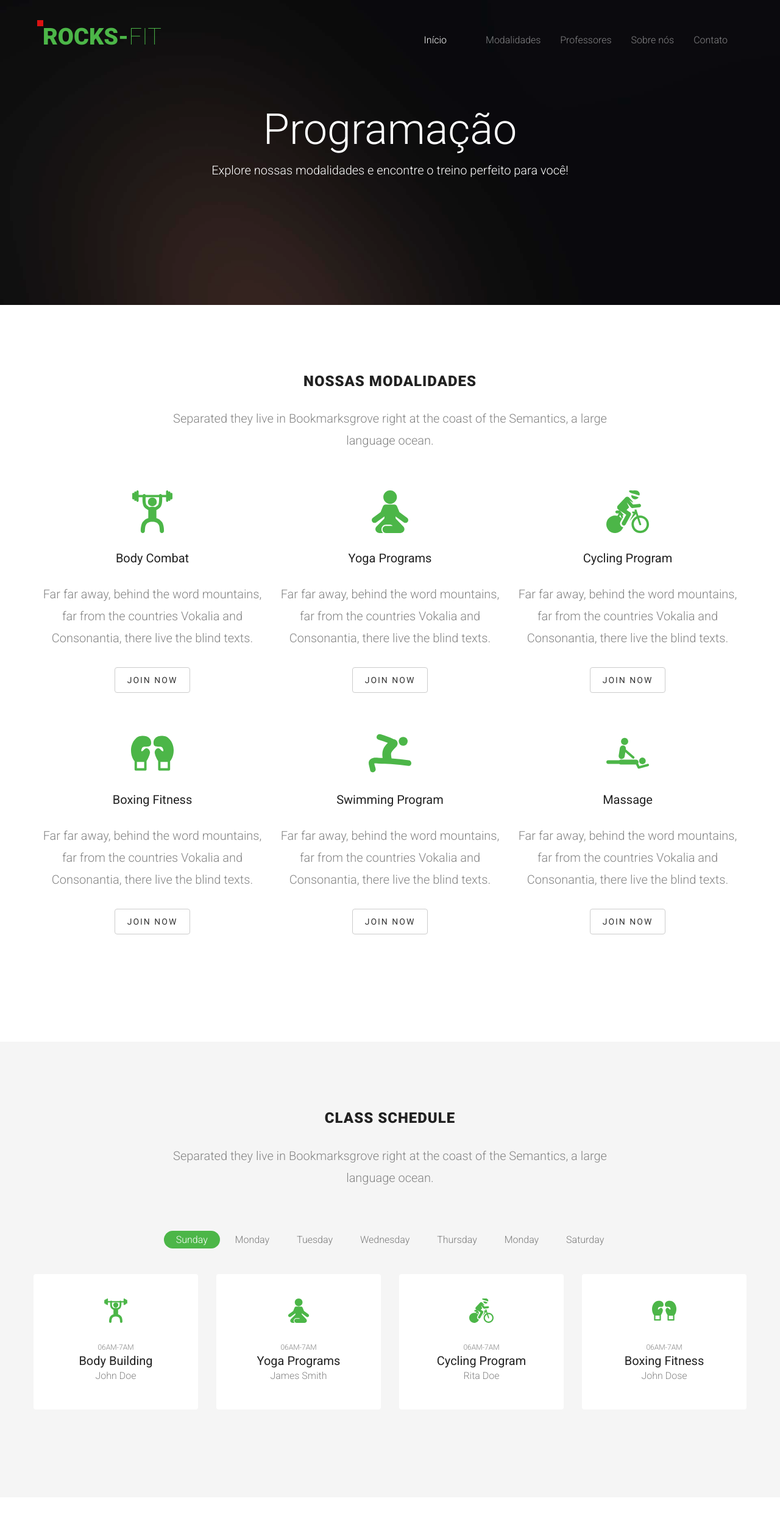
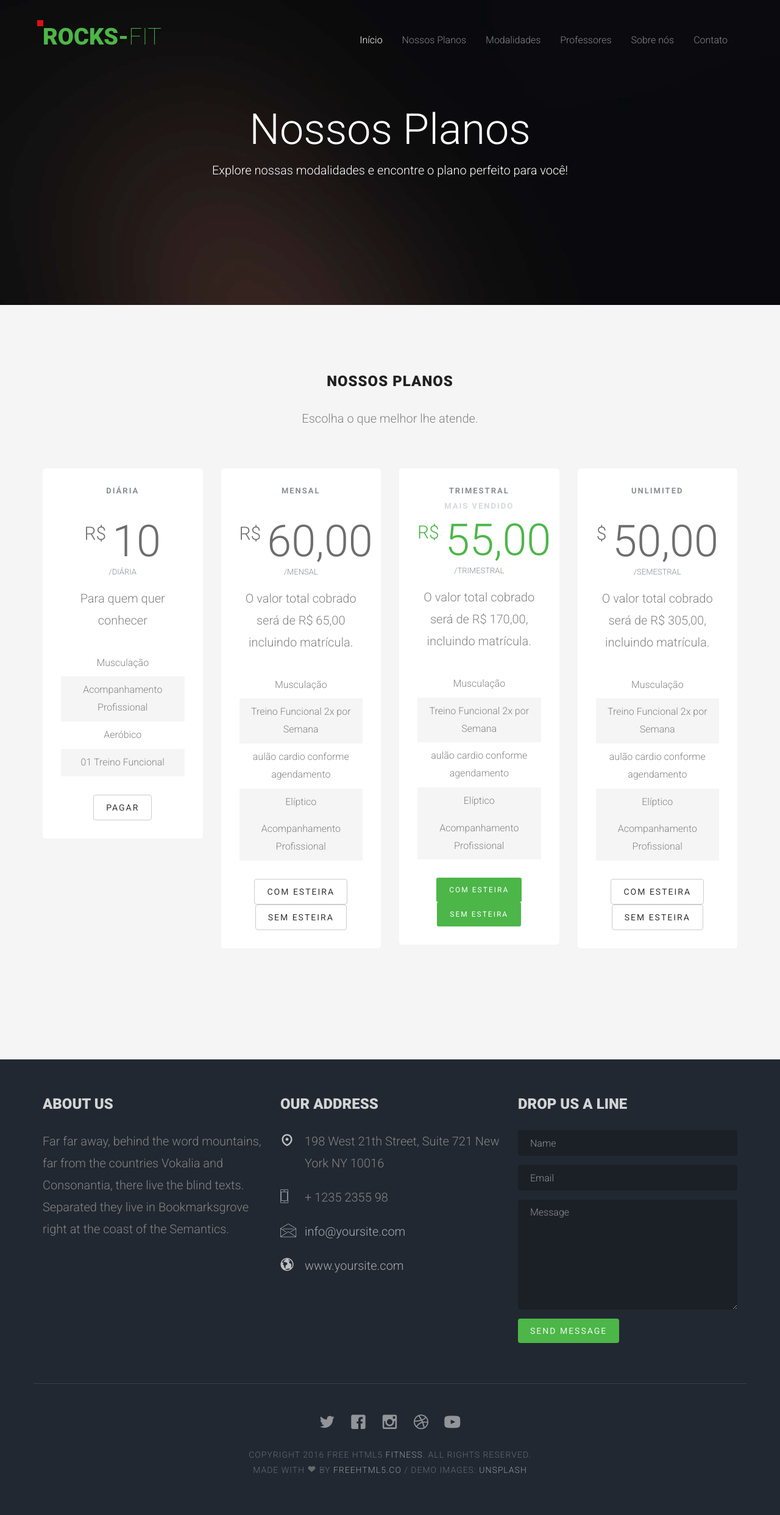
Before and after one commit to cleysoncassio/Rocks-Fit, a Django app: template blog/templates/programs.html in a window 1280 px wide. Shown: the whole page at 61% size. Before the commit the page ends 2262 px from the top, so only its background shows below. Run offline with Django 3.2, Linux system fonts and the light colour scheme; the template is opened without the code that fills it, so the values that code supplies are empty; style sheets or scripts are compiled from the project's sources; some libraries are stand-ins or nearby versions; some web fonts are replaced.

Commit message:
alter html

```diff
--- a/blog/templates/contact.html
+++ b/blog/templates/contact.html
@@ -63,7 +63,7 @@
 									<a href="{% url 'home' %}">Início</a>
 								</li>
 								<li>
-									<a href="{% url 'programs' %}" class="fh5co-sub-ddown"></a>
+									<a href="{% url 'programs' %}">Nossos Planos </a>
 								</li>
 								<li>
 									<a href="{% url 'schedule' %}">Modalidades</a>
@@ -142,6 +142,7 @@
 				<div class="container">
 					<div class="row">
 						<div class="col-md-4 animate-box">
+
 							<h3 class="section-title">Sobre Nós</h3>
 							<p>Na Academia Rocks Fit, estamos comprometidos em fornecer um ambiente acolhedor e motivador para todos os nossos membros. Nossa missão é ajudar você a alcançar seus objetivos de fitness com o apoio de nossos treinadores especializados e instalações de última geração.</p>
 						</div>
--- a/blog/templates/programs.html
+++ b/blog/templates/programs.html
@@ -1,16 +1,19 @@
 {% load static %}
-<!DOCTYPE html>
+<!DOCTYPE Html5>
 <!--[if lt IE 7]>      <html class="no-js lt-ie9 lt-ie8 lt-ie7"> <![endif]-->
 <!--[if IE 7]>         <html class="no-js lt-ie9 lt-ie8"> <![endif]-->
 <!--[if IE 8]>         <html class="no-js lt-ie9"> <![endif]-->
-<!--[if gt IE 8]><!--> <html class="no-js"> <!--<![endif]-->
+<!--[if gt IE 8]><!-->
+<html class="no-js"> <!--<![endif]-->
+
 <head>
 	<meta charset="utf-8">
 	<meta http-equiv="X-UA-Compatible" content="IE=edge">
 	<title>Rocks-Fit</title>
 	<meta name="viewport" content="width=device-width, initial-scale=1">
 	<meta name="description" content="Academia Rocks Fit - Treinamento Personalizado, Musculação, Cardio e Mais" />
-		<meta name="keywords" content="academia, fitness, musculação, treino personalizado, cardio, saúde, bem-estar, Rocks Fit" />
+	<meta name="keywords"
+		content="academia, fitness, musculação, treino personalizado, cardio, saúde, bem-estar, Rocks Fit" />
 	<meta name="author" content="Cleyson Cassio" />
 
 	<!-- Place favicon.ico and apple-touch-icon.png in the root directory -->
@@ -42,6 +45,7 @@
 	<![endif]-->
 
 </head>
+
 <body>
 	<div id="fh5co-wrapper">
 		<div id="fh5co-page">
@@ -58,7 +62,7 @@
 										<a href="{% url 'home' %}">Início</a>
 									</li>
 									<li>
-									<a href="{% url 'programs' %}" class="fh5co-sub-ddown"></a>
+										<a href="{% url 'programs' %}">Nossos Planos </a>
 									</li>
 									<li>
 										<a href="{% url 'schedule' %}">Modalidades</a>
@@ -72,210 +76,131 @@
 					</div>
 				</header>
 				<!-- end:fh5co-header -->
-		<div class="fh5co-parallax" style="background-image: url({% static 'images/home-image-5.jpg' %});" data-stellar-background-ratio="0.5">
+				<div class="fh5co-parallax" style="background-image: url({% static 'images/home-image-5.jpg' %});"
+					data-stellar-background-ratio="0.5">
 					<div class="overlay"></div>
 					<div class="container">
 						<div class="row">
-					<div class="col-md-8 col-md-offset-2 col-sm-12 col-sm-offset-0 col-xs-12 col-xs-offset-0 text-center fh5co-table">
+							<div
+								class="col-md-8 col-md-offset-2 col-sm-12 col-sm-offset-0 col-xs-12 col-xs-offset-0 text-center fh5co-table">
 								<div class="fh5co-intro fh5co-table-cell animate-box">
-							<h1 class="text-center">Programação</h1>
-							<p>Explore nossas modalidades e encontre o treino perfeito para você!</p>
+									<h1 class="text-center">Nossos Planos</h1>
+									<p>Explore nossas modalidades e encontre o plano perfeito para você!</p>
 								</div>
 							</div>
 						</div>
 					</div>
 				</div>
 
-		</div><!-- end: fh5co-parallax -->
-		<!-- end:fh5co-hero -->
-		<div id="fh5co-programs-section">
+				<!-- NOSSOS PLANOS -->
+				<div id="fh5co-pricing-section" class="fh5co-pricing fh5co-lightgray-section">
 					<div class="container">
 						<div class="row">
 							<div class="col-md-8 col-md-offset-2">
 								<div class="heading-section text-center animate-box">
-							<h2>Nossas Modalidades</h2>
-							<p>Separated they live in Bookmarksgrove right at the coast of the Semantics, a large language ocean.</p>
+									<h2>Nossos Planos</h2>
+									<p>Escolha o que melhor lhe atende.</p>
 								</div>
 							</div>
 						</div>
-				<div class="row text-center">
-					<div class="col-md-4 col-sm-6">
-						<div class="program animate-box">
-							<img src="{% static 'images/fit-dumbell.svg' %}" alt="Cycling">
-							<h3>Body Combat</h3>
-							<p>Far far away, behind the word mountains, far from the countries Vokalia and Consonantia, there live the blind texts.</p>
-							<span><a href="#" class="btn btn-default">Join Now</a></span>
+						<div class="row">
+							<div class="pricing">
+								<div class="col-md-3 animate-box">
+									<div class="price-box animate-box">
+										<h2 class="pricing-plan">Diária</h2>
+										<div class="price"><sup class="currency">R$</sup>10<small>/DIÁRIA</small></div>
+										<p>Para quem quer conhecer</p>
+										<ul class="classes">
+											<li>Musculação</li>
+											<li class="color">Acompanhamento Profissional</li>
+											<li>Aeróbico</li>
+											<li class="color">01 Treino Funcional</li>
+										</ul>
+										<a href="https://loja.infinitepay.io/workplacevirgilio/zfy3125-diaria"
+											class="btn btn-default">PAGAR</a>
 									</div>
 								</div>
-					<div class="col-md-4 col-sm-6">
-						<div class="program animate-box">
-							<img src="{% static 'images/fit-yoga.svg' %}" alt="">
-							<h3>Yoga Programs</h3>
-							<p>Far far away, behind the word mountains, far from the countries Vokalia and Consonantia, there live the blind texts.</p>
-							<span><a href="#" class="btn btn-default">Join Now</a></span>
+
+								<div class="col-md-3 animate-box">
+									<div class="price-box animate-box">
+										<h2 class="pricing-plan">MENSAL</h2>
+										<div class="price"><sup class="currency">R$</sup>60,00<small>/mensal</small>
+										</div>
+										<p>O valor total cobrado será de R$ 65,00 incluindo matrícula. </p>
+										<ul class="classes">
+											<li>Musculação</li>
+											<li class="color">Treino Funcional 2x por Semana</li>
+											<li>aulão cardio conforme agendamento</li>
+											<li class="color">Elíptico</li>
+											<li class="color">Acompanhamento Profissional</li>
+										</ul>
+										<a href="https://loja.infinitepay.io/workplacevirgilio/mup2504-musculacao-mensal-esteira-matricula"
+											class="btn btn-default">COM ESTEIRA</a>
+										<a href="https://loja.infinitepay.io/workplacevirgilio/cgg1637-musculacao-mensal-matricula"
+											class="btn btn-default">SEM ESTEIRA</a>
 									</div>
 								</div>
-					<div class="col-md-4 col-sm-6">
-						<div class="program animate-box">
-							<img src="{% static 'images/fit-cycling.svg' %}" alt="">
-							<h3>Cycling Program</h3>
-							<p>Far far away, behind the word mountains, far from the countries Vokalia and Consonantia, there live the blind texts.</p>
-							<span><a href="#" class="btn btn-default">Join Now</a></span>
+
+								<div class="col-md-3 animate-box">
+									<div class="price-box animate-box popular">
+										<h2 class="pricing-plan pricing-plan-offer">TRIMESTRAL <span>MAIS VENDIDO</span>
+										</h2>
+										<div class="price"><sup class="currency">R$</sup>55,00<small>/TRIMESTRAL</small>
+										</div>
+										<p>O valor total cobrado será de R$ 170,00, incluindo matrícula.</p>
+										<ul class="classes">
+											<li>Musculação</li>
+											<li class="color">Treino Funcional 2x por Semana</li>
+											<li>aulão cardio conforme agendamento</li>
+											<li class="color">Elíptico</li>
+											<li class="color">Acompanhamento Profissional</li>
+										</ul>
+										<a href="https://loja.infinitepay.io/workplacevirgilio/sfz1150-musculacao-trimestral-esteira-matricula"
+											class="btn btn-select-plan btn-sm">COM ESTEIRA</a>
+										<a href="https://loja.infinitepay.io/workplacevirgilio/trm4676-musculacao-trimestral-esteira-matricula"
+											class="btn btn-select-plan btn-sm">SEM ESTEIRA</a>
+
 									</div>
 								</div>
-					<div class="col-md-4 col-sm-6">
-						<div class="program animate-box">
-							<img src="{% static 'images/fit-boxing.svg' %}" alt="Cycling">
-							<h3>Boxing Fitness</h3>
-							<p>Far far away, behind the word mountains, far from the countries Vokalia and Consonantia, there live the blind texts.</p>
-							<span><a href="#" class="btn btn-default">Join Now</a></span>
+
+								<div class="col-md-3 animate-box">
+									<div class="price-box animate-box">
+										<h2 class="pricing-plan">Unlimited</h2>
+										<div class="price"><sup class="currency">$</sup>50,00<small>/semestral</small>
 										</div>
-					</div>
-					<div class="col-md-4 col-sm-6">
-						<div class="program animate-box">
-							<img src="{% static 'images/fit-swimming.svg' %}" alt="">
-							<h3>Swimming Program</h3>
-							<p>Far far away, behind the word mountains, far from the countries Vokalia and Consonantia, there live the blind texts.</p>
-							<span><a href="#" class="btn btn-default">Join Now</a></span>
-						</div>
-					</div>
-					<div class="col-md-4 col-sm-6">
-						<div class="program animate-box">
-							<img src="{% static 'images/fit-massage.svg' %}" alt="">
-							<h3>Massage</h3>
-							<p>Far far away, behind the word mountains, far from the countries Vokalia and Consonantia, there live the blind texts.</p>
-							<span><a href="#" class="btn btn-default">Join Now</a></span>
+										<p>O valor total cobrado será de R$ 305,00, incluindo matrícula. </p>
+										<ul class="classes">
+											<li>Musculação</li>
+											<li class="color">Treino Funcional 2x por Semana</li>
+											<li>aulão cardio conforme agendamento</li>
+											<li class="color">Elíptico</li>
+											<li class="color">Acompanhamento Profissional</li>
+										</ul>
+										<a href="#" class="btn btn-default">COM ESTEIRA</a>
+										<a href="#" class="btn btn-default">SEM ESTEIRA</a>
 									</div>
 								</div>
 							</div>
 						</div>
 					</div>
-
-		<div id="fh5co-schedule-section" class="fh5co-lightgray-section">
-			<div class="container">
-				<div class="row">
-					<div class="col-md-8 col-md-offset-2">
-						<div class="heading-section text-center animate-box">
-							<h2>Class Schedule</h2>
-							<p>Separated they live in Bookmarksgrove right at the coast of the Semantics, a large language ocean.</p>
+				</div> <!--FIM: NOSSOS PLANOS -->
 			</div>
-					</div>
-				</div>
-				<div class="row animate-box">
-					<div class="col-md-10 col-md-offset-1 text-center">
-						<ul class="schedule">
-							<li><a href="#" class="active" data-sched="sunday">Sunday</a></li>
-							<li><a href="#" data-sched="monday">Monday</a></li>
-							<li><a href="#" data-sched="tuesday">Tuesday</a></li>
-							<li><a href="#" data-sched="wednesday">Wednesday</a></li>
-							<li><a href="#" data-sched="thursday">Thursday</a></li>
-							<li><a href="#" data-sched="monday">Monday</a></li>
-							<li><a href="#" data-sched="saturday">Saturday</a></li>
-						</ul>
-					</div>
-					<div class="row text-center">
-
-						<div class="col-md-12 schedule-container">
-
-							<div class="schedule-content active" data-day="sunday">
-								<div class="col-md-3 col-sm-6">
-									<div class="program program-schedule">
-										<img src="{% static 'images/fit-dumbell.svg' %}" alt="Cycling">
-										<small>06AM-7AM</small>
-										<h3>Body Building</h3>
-										<span>John Doe</span>
-									</div>
-								</div>
-								<div class="col-md-3 col-sm-6">
-									<div class="program program-schedule">
-										<img src="{% static 'images/fit-yoga.svg' %}" alt="">
-										<small>06AM-7AM</small>
-										<h3>Yoga Programs</h3>
-										<span>James Smith</span>
-									</div>
-								</div>
-								<div class="col-md-3 col-sm-6">
-									<div class="program program-schedule">
-										<img src="{% static 'images/fit-cycling.svg' %}" alt="">
-										<small>06AM-7AM</small>
-										<h3>Cycling Program</h3>
-										<span>Rita Doe</span>
-									</div>
-								</div>
-								<div class="col-md-3 col-sm-6">
-									<div class="program program-schedule">
-										<img src="{% static 'images/fit-boxing.svg' %}" alt="Cycling">
-										<small>06AM-7AM</small>
-										<h3>Boxing Fitness</h3>
-										<span>John Dose</span>
-									</div>
-								</div>
-							</div>
-							<!-- END sched-content -->
-
-							<div class="schedule-content" data-day="monday">
-								<div class="col-md-3 col-sm-6">
-									<div class="program program-schedule">
-										<img src="{% static 'images/fit-yoga.svg' %}" alt="">
-										<small>06AM-7AM</small>
-										<h3>Yoga Programs</h3>
-										<span>James Smith</span>
-									</div>
-								</div>
-								<div class="col-md-3 col-sm-6">
-									<div class="program program-schedule">
-										<img src="{% static 'images/fit-dumbell.svg' %}" alt="Cycling">
-										<small>06AM-7AM</small>
-										<h3>Body Building</h3>
-										<span>John Doe</span>
-									</div>
-								</div>
-								<div class="col-md-3 col-sm-6">
-									<div class="program program-schedule">
-										<img src="{% static 'images/fit-boxing.svg' %}" alt="Cycling">
-										<small>06AM-7AM</small>
-										<h3>Boxing Fitness</h3>
-										<span>John Dose</span>
-									</div>
-								</div>
-								<div class="col-md-3 col-sm-6">
-									<div class="program program-schedule">
-										<img src="{% static 'images/fit-cycling.svg' %}" alt="">
-										<small>06AM-7AM</small>
-										<h3>Cycling Program</h3>
-										<span>Rita Doe</span>
-									</div>
-								</div>
-							</div>
-							<!-- END sched-content -->
-
-							<div class="schedule-content" data-day="tuesday">
-								<div class="col-md-3 col-sm-6">
-									<div class="program program-schedule">
-										<img src="{% static 'images/fit-dumbell.svg' %}" alt="Cycling">
-										<small>06AM-7AM</small>
-										<h3>Body Building</h3>
-										<span>John Doe</span>
-									</div>
-								</div>
-								<div class="col-md-3 col-sm-6">
-									<div class="program program-schedule">
-										<img src="{% static 'images/fit-yoga.svg' %}" alt="">
-										<small>06AM-7AM</small>
-
 			<footer>
 				<div id="footer">
 					<div class="container">
 						<div class="row">
 							<div class="col-md-4 animate-box">
 								<h3 class="section-title">About Us</h3>
-							<p>Far far away, behind the word mountains, far from the countries Vokalia and Consonantia, there live the blind texts. Separated they live in Bookmarksgrove right at the coast of the Semantics.</p>
+								<p>Far far away, behind the word mountains, far from the countries Vokalia and
+									Consonantia, there live the blind texts. Separated they live in Bookmarksgrove right
+									at the coast of the Semantics.</p>
 							</div>
 
 							<div class="col-md-4 animate-box">
 								<h3 class="section-title">Our Address</h3>
 								<ul class="contact-info">
-								<li><i class="icon-map-marker"></i>198 West 21th Street, Suite 721 New York NY 10016</li>
+									<li><i class="icon-map-marker"></i>198 West 21th Street, Suite 721 New York NY 10016
+									</li>
 									<li><i class="icon-phone"></i>+ 1235 2355 98</li>
 									<li><i class="icon-envelope"></i><a href="#">info@yoursite.com</a></li>
 									<li><i class="icon-globe2"></i><a href="#">www.yoursite.com</a></li>
@@ -294,10 +219,12 @@
 									</div>
 									<div class="form-group">
 										<label for="message" class="sr-only">Message</label>
-									<textarea class="form-control" id="message" rows="7" placeholder="Message"></textarea>
+										<textarea class="form-control" id="message" rows="7"
+											placeholder="Message"></textarea>
 									</div>
 									<div class="form-group">
-									<input type="submit" id="btn-submit" class="btn btn-send-message btn-md" value="Send Message">
+										<input type="submit" id="btn-submit" class="btn btn-send-message btn-md"
+											value="Send Message">
 									</div>
 								</form>
 							</div>
@@ -311,18 +238,17 @@
 									<a href="#"><i class="icon-dribbble2"></i></a>
 									<a href="#"><i class="icon-youtube"></i></a>
 								</p>
-							<p>Copyright 2016 Free Html5 <a href="#">Fitness</a>. All Rights Reserved. <br>Made with <i class="icon-heart3"></i> by <a href="http://freehtml5.co/" target="_blank">Freehtml5.co</a> / Demo Images: <a href="https://unsplash.com/" target="_blank">Unsplash</a></p>
+								<p>Copyright 2016 Free Html5 <a href="#">Fitness</a>. All Rights Reserved. <br>Made with
+									<i class="icon-heart3"></i> by <a href="http://freehtml5.co/"
+										target="_blank">Freehtml5.co</a> / Demo Images: <a href="https://unsplash.com/"
+										target="_blank">Unsplash</a></p>
 							</div>
 						</div>
 					</div>
 				</div>
 			</footer>
-
-
-	</div>
 			<!-- END fh5co-page -->
 
-	</div>
 			<!-- END fh5co-wrapper -->
 
 			<!-- jQuery -->
@@ -345,4 +271,5 @@
 			<script src="js/main.js"></script>
 
 </body>
-</html>
+
+</html5>
--- a/blog/templates/schedule.html
+++ b/blog/templates/schedule.html
@@ -49,9 +49,8 @@
 							<ul class="sf-menu" id="fh5co-primary-menu">
 								<li class="active">
 									<a href="{% url 'home' %}">Início</a>
-								</li>
 									<li>
-									<a href="{% url 'programs' %}" class="fh5co-sub-ddown"></a>
+										<a href="{% url 'programs' %}">Nossos Planos </a>
 									</li>
 									<li>
 										<a href="{% url 'schedule' %}">Modalidades</a>
--- a/blog/templates/trainers.html
+++ b/blog/templates/trainers.html
@@ -52,9 +52,8 @@
 								<ul class="sf-menu" id="fh5co-primary-menu">
 									<li class="active">
 										<a href="{% url 'home' %}">Início</a>
-									</li>
 										<li>
-										<a href="{% url 'programs' %}" class="fh5co-sub-ddown"></a>
+											<a href="{% url 'programs' %}">Nossos Planos </a>
 										</li>
 										<li>
 											<a href="{% url 'schedule' %}">Modalidades</a>
```
Also changed, not shown: blog/templates/about.html (+24 -28 lines), blog/templates/home.html (+28 -30 lines), blog/templates/whats.html (added, +39 -0 lines). Lines whose indentation alone changed are shown as unchanged.
